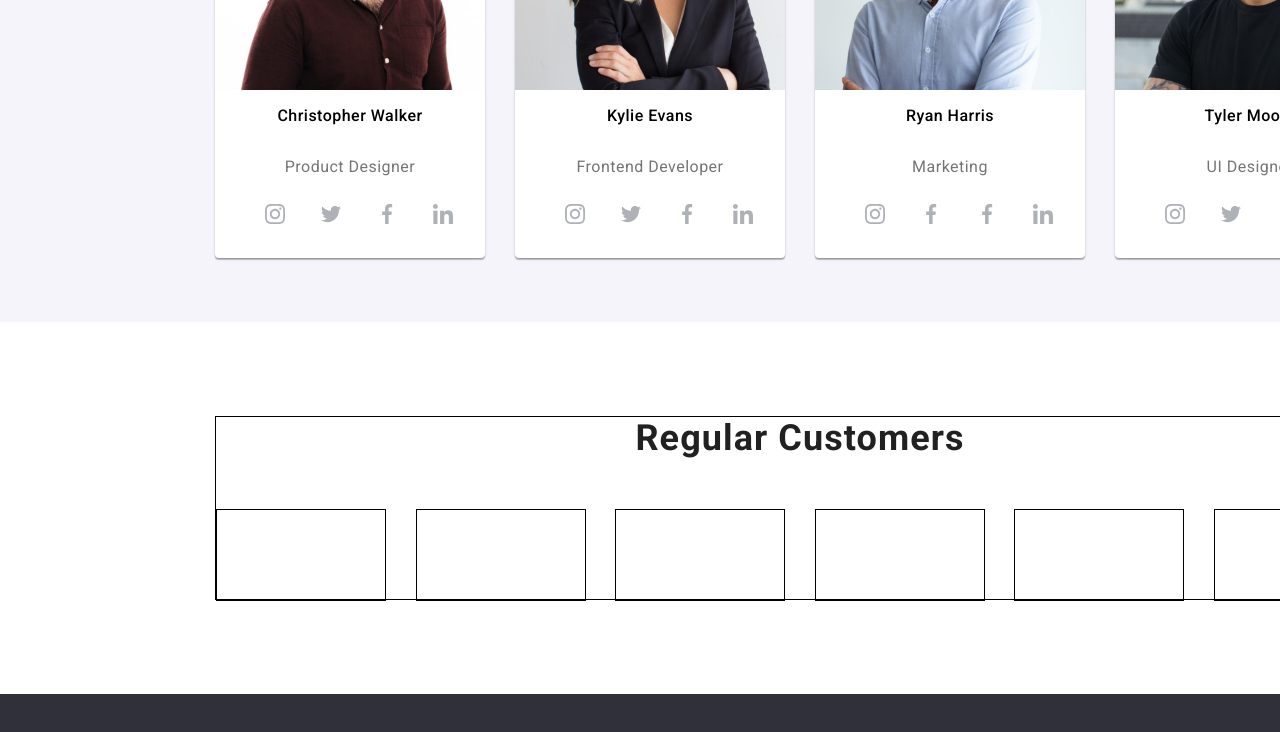
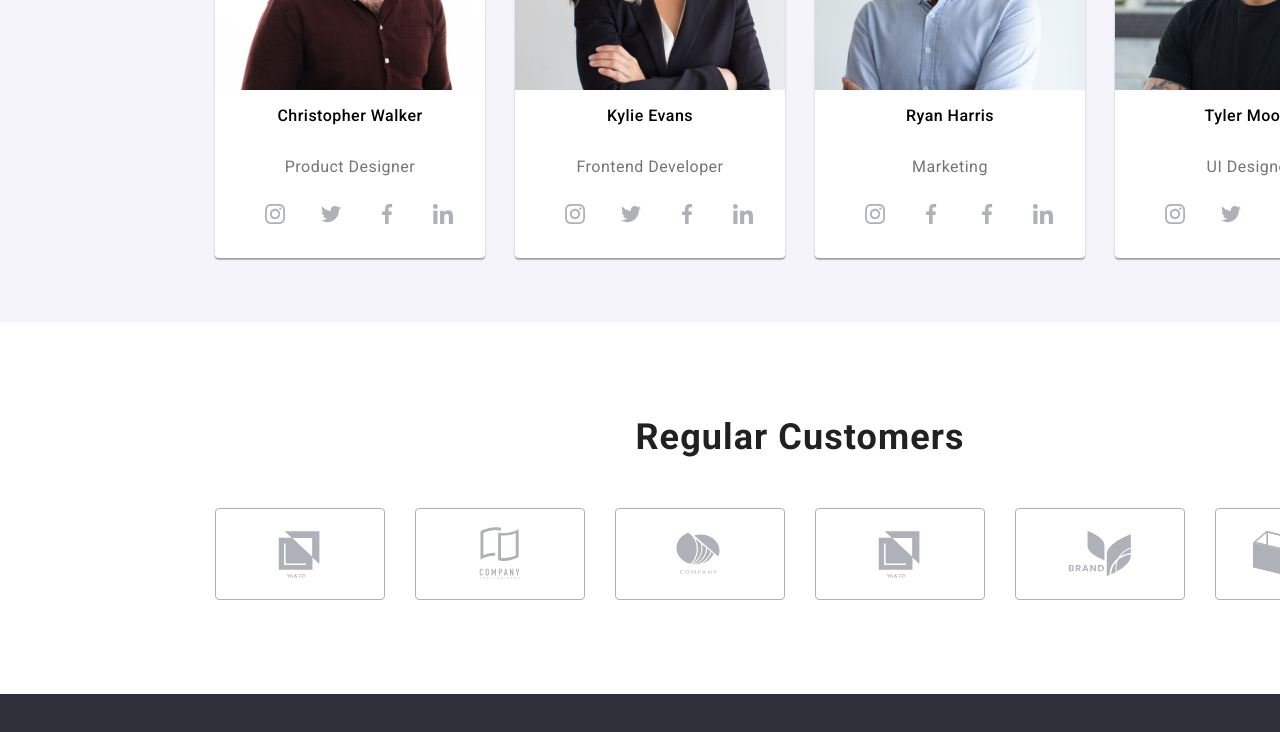
Before and after one commit to CosescuNicu/goit-markup-hw-04, a plain HTML site: page index.html in a window 1280 px wide. Shown: the part 1985-2717 px from the top of the page. Drawn offline with nearby package versions, Linux system fonts and the light colour scheme.

Commit message:
styling fisrt page

```diff
--- a/css/styles.css
+++ b/css/styles.css
@@ -153,8 +153,8 @@ ul {
 .first-title {
   color: rgba(255, 255, 255, 1);
   width: 696px;
-  height: 118.4px;
-  top: 200px;
+  margin: 0;
+  padding-bottom: 30px;
   font-family: "Roboto";
   font-style: normal;
   font-weight: 900;
@@ -439,6 +439,7 @@ ul {
   justify-content: space-between;
   align-items: center;
 }
+
 .icons-memberteam {
   display: flex;
   justify-content: space-between;
@@ -448,7 +449,7 @@ ul {
 }
 .icons-memberteam:hover,
 .icons-memberteam:focus {
-  fill: red;
+  color: red;
 }
 .regular-clients {
   display: flex;
@@ -459,8 +460,8 @@ ul {
   height: 184px;
   left: 215px;
   right: 215px;
-  border: 1px solid black;
 }
+
 .regular-clients-title {
   font-family: "Roboto";
   font-style: normal;
@@ -473,15 +474,26 @@ ul {
   margin: 0;
   padding-bottom: 50px;
 }
+
 .client-icon {
   display: flex;
   justify-content: space-between;
 }
 
 .client {
-  border: 1px solid black;
+  display: flex;
+  align-items: center;
+  justify-content: center;
+  border-radius: 4px;
+  border: 1px solid #afb1b8;
   width: 170px;
   height: 92px;
+  padding: 16px 32px;
+}
+.svg-clients {
+  width: 106px;
+  height: 60px;
+  flex-shrink: 0;
 }
 
 .global-footer {
--- a/index.html
+++ b/index.html
@@ -262,11 +262,13 @@
             <img src="./images/tylermoore.jpg" alt="Tyler Moore" width="270" />
             <p class="member-name">Tyler Moore</p>
             <p class="member-dep">UI Designer</p>
-            <div class="memberteamicons"> <a
+            <div class="memberteamicons">
+               <a
                 href="https://www.instagram.com/"
                 class="icon"
                 aria-label="Instagram"
-              ></a>
+              >
+            </a>
               <svg class="icons-memberteam">
                 <use href="./icons/symbol-defs.svg#icon-instagram"></use>
               </svg>
@@ -279,9 +281,9 @@
                 <use href="./icons/symbol-defs.svg#icon-twitter"></use>
               </svg>
               <a
-                href="https://www.instagram.com/"
+                href="https://www.facebook.com/"
                 class="icon"
-                aria-label="Instagram"
+                aria-label="Facebook"
               ></a>
               <svg class="icons-memberteam">
                 <use href="./icons/symbol-defs.svg#icon-facebook"></use>
@@ -295,23 +297,47 @@
                 <use href="./icons/symbol-defs.svg#icon-linkedin"></use>
               </svg>
             </div>
+          </div>
+      </section>
+      <section class="regular-clients">
+              <h2 class="regular-clients-title">Regular Customers</h2>
+      <div class="client-icon">
+          <div class="client">
+<svg class="svg-clients">
+                <use href="./icons/symbol-defs.svg#icon-YaCo"></use>
+              </svg>
+          </div>
+          <div class="client">
+<svg class="svg-clients">
+                <use href="./icons/symbol-defs.svg#icon-CompTagLine"></use>
+              </svg>
+          </div>
+          <div class="client">
+<svg class="svg-clients">
+                <use href="./icons/symbol-defs.svg#icon-Company"></use>
+              </svg>
+          </div>
+          <div class="client">
+<svg class="svg-clients">
+                <use href="./icons/symbol-defs.svg#icon-YaCo"></use>
+              </svg>
+          </div>
+          <div class="client">
+<svg class="svg-clients">
+                <use href="./icons/symbol-defs.svg#icon-Brand"></use>
+              </svg>
+          </div>
+          <div class="client">
+<svg class="svg-clients">
+                <use href="./icons/symbol-defs.svg#icon-TagLine"></use>
+              </svg>
+          </div>
         </div>
-      </section>
-      <section class="container regular-clients">
-        <h2 class="regular-clients-title">Regular Customers</h2>
-        <div class="client-icon">
-        <div class="client"></div>
-       <div class="client"></div>
-       <div class="client"></div>
-       <div class="client"></div>
-       <div class="client"></div>
-       <div class="client"></div>
-        </div>
-
       </section>
     </main>
 
     <!--footer-->
+
     <footer class="container global-footer">
       <div>
         <a href="link-address"
```
